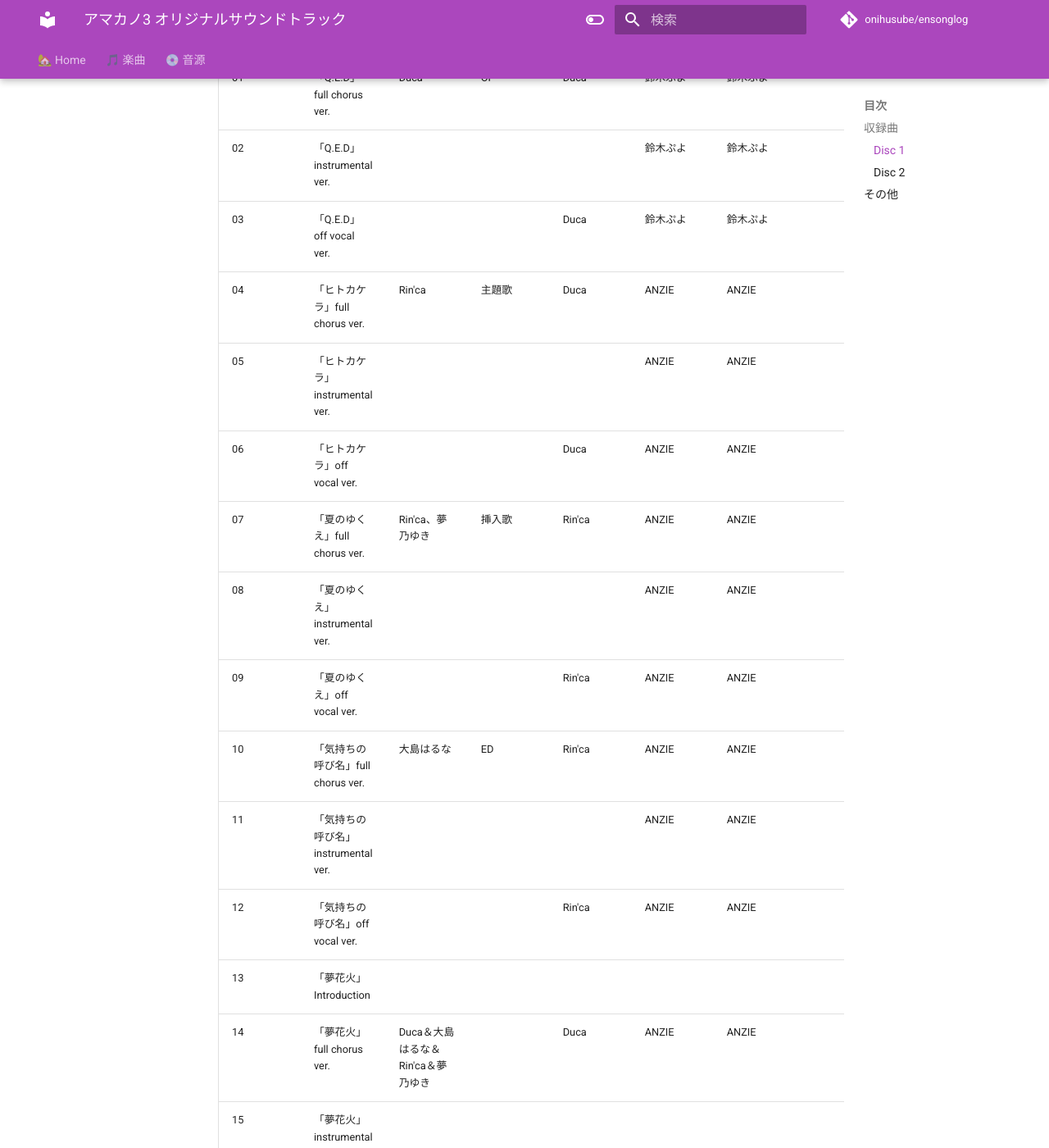
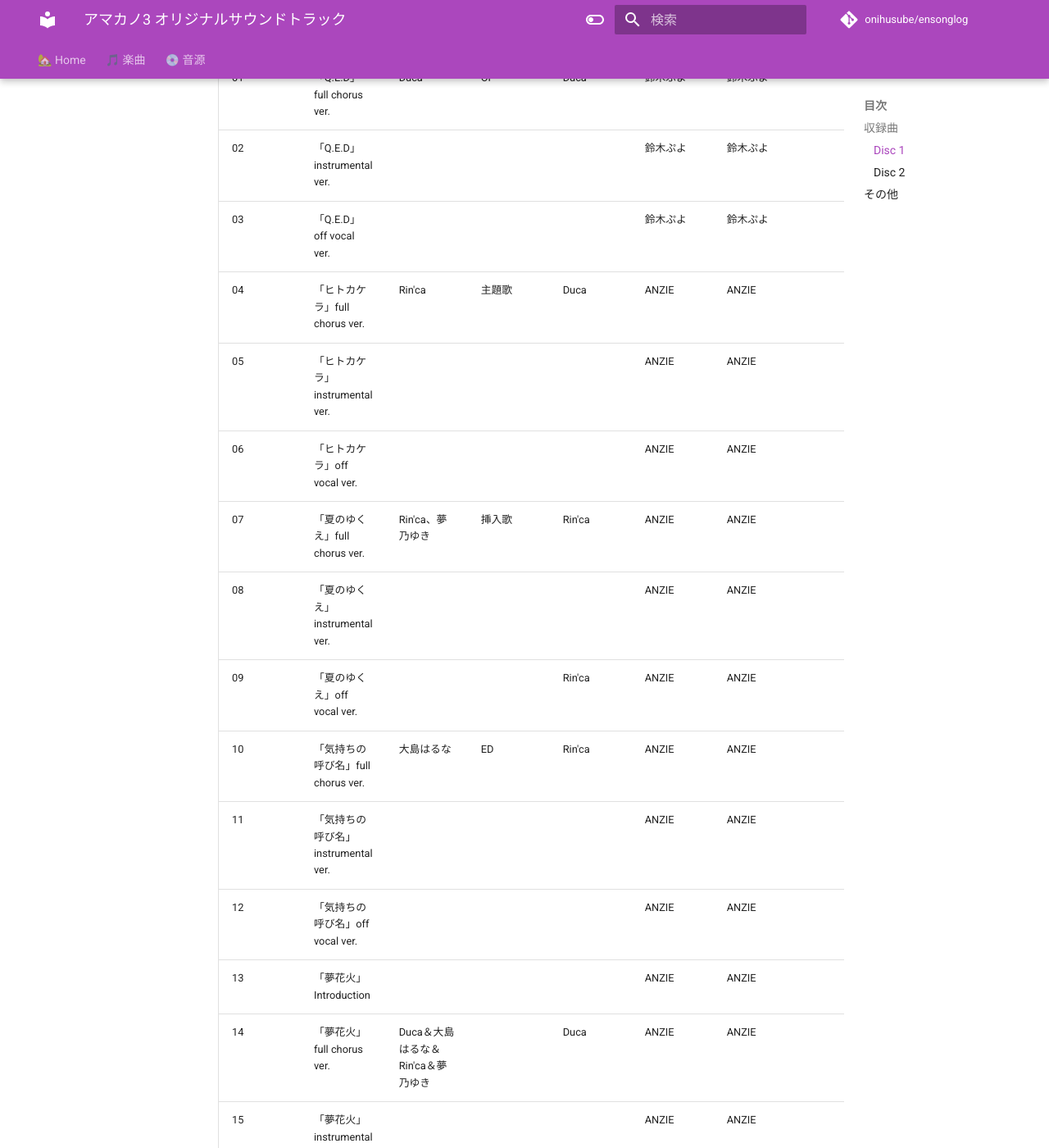
Before and after one commit to onihusube/ensonglog, an MkDocs documentation site: the page built from docs/2025/音源個別/アマカノ3 オリジナルサウンドトラック.md, in a window 1280 px wide and 1400 px high, scrolled down 298 px. Shown: the whole window at 82% size. Built offline with MkDocs 1.6.1 and Material for MkDocs 9.7.7, drawn with Linux system fonts in a browser that asks for light colours; comment, search, counter and statistics services are not loaded.

Commit message:
微修正

```diff
--- a/docs/2025/音源個別/アマカノ3 オリジナルサウンドトラック.md
+++ b/docs/2025/音源個別/アマカノ3 オリジナルサウンドトラック.md
@@ -8,19 +8,19 @@
 |---|---|---|---|---|---|---|---|---|
 | 01 | 「Q.E.D」full chorus ver. | Duca | OP | Duca | 鈴木ぷよ | 鈴木ぷよ | | |
 | 02 | 「Q.E.D」instrumental ver. | | | | 鈴木ぷよ | 鈴木ぷよ | | |
-| 03 | 「Q.E.D」off vocal ver. | | | Duca | 鈴木ぷよ | 鈴木ぷよ | | |
+| 03 | 「Q.E.D」off vocal ver. | | | | 鈴木ぷよ | 鈴木ぷよ | | |
 | 04 | 「ヒトカケラ」full chorus ver. | Rin'ca | 主題歌 | Duca | ANZIE | ANZIE | | |
 | 05 | 「ヒトカケラ」instrumental ver. | | | | ANZIE | ANZIE | | |
-| 06 | 「ヒトカケラ」off vocal ver. | | | Duca | ANZIE | ANZIE | | |
+| 06 | 「ヒトカケラ」off vocal ver. | | | | ANZIE | ANZIE | | |
 | 07 | 「夏のゆくえ」full chorus ver. | Rin'ca、夢乃ゆき | 挿入歌 | Rin'ca | ANZIE | ANZIE | | |
 | 08 | 「夏のゆくえ」instrumental ver. | | | | ANZIE | ANZIE | | |
 | 09 | 「夏のゆくえ」off vocal ver. | | | Rin'ca | ANZIE | ANZIE | | |
 | 10 | 「気持ちの呼び名」full chorus ver. | 大島はるな | ED | Rin'ca | ANZIE | ANZIE | | |
 | 11 | 「気持ちの呼び名」instrumental ver. | | | | ANZIE | ANZIE | | |
-| 12 | 「気持ちの呼び名」off vocal ver. | | | Rin'ca | ANZIE | ANZIE | | |
-| 13 | 「夢花火」Introduction | | | | | | | |
+| 12 | 「気持ちの呼び名」off vocal ver. | | | | ANZIE | ANZIE | | |
+| 13 | 「夢花火」Introduction | | | | ANZIE | ANZIE | | |
 | 14 | 「夢花火」full chorus ver. | Duca＆大島はるな＆Rin'ca＆夢乃ゆき | | Duca | ANZIE | ANZIE | | あざらしそふと10周年記念ソング |
-| 15 | 「夢花火」instrumental ver. | | | | | | | |
+| 15 | 「夢花火」instrumental ver. | | | | ANZIE | ANZIE | | |
 
 ### Disc 2
 
```
